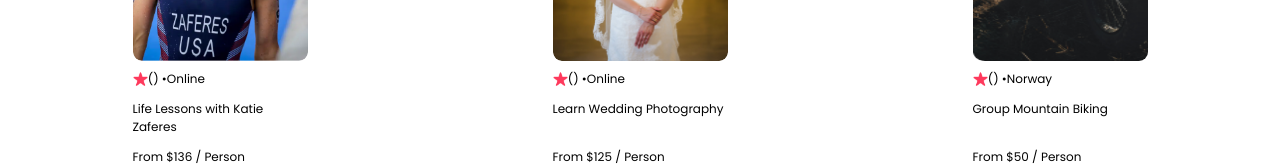
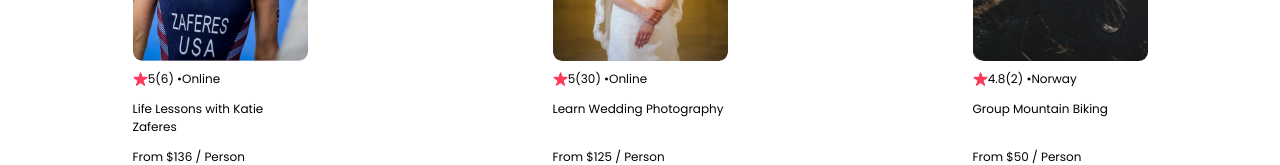
Before and after one commit to BenjaminSeed/scrimba-airbnb, a React (Vite) app in the folder scrimba-airbnb/: page / in a window 1280 px wide. Shown: the part 644-809 px from the top of the page. Built offline with nearby package versions, Linux system fonts and the light colour scheme.

Commit message:
fixed bugs where ratings were not showing, added readme

```diff
--- a/scrimba-airbnb/src/App.css
+++ b/scrimba-airbnb/src/App.css
@@ -7,4 +7,6 @@
 
 body {
   margin: 0;
+  /* width: 550px;
+  height: 853px; */
 }
--- a/scrimba-airbnb/src/App.jsx
+++ b/scrimba-airbnb/src/App.jsx
@@ -7,7 +7,7 @@ import data from "./Data";
 
 function App() {
   const newData = data.map((info) => {
-    return <Card key={info.id} info={info} />;
+    return <Card key={info.id} {...info} />;
   });
   return (
     <>
--- a/scrimba-airbnb/src/components/Card.jsx
+++ b/scrimba-airbnb/src/components/Card.jsx
@@ -1,9 +1,15 @@
 import "../styles/Card.css";
 import star from "../assets/Star 1.png";
 
-const Card = ({ info }) => {
-  const { coverImg, rating, reviewCount, location, title, price, openSpots } =
-    info;
+const Card = ({
+  coverImg,
+  stats: { rating, reviewCount },
+  location,
+  title,
+  price,
+  openSpots,
+}) => {
+  console.log(rating, reviewCount);
   let badgeText;
   if (openSpots === 0) {
     badgeText = "SOLD OUT";
```
Also changed, not shown: scrimba-airbnb/src/assets/final.png (added), 1 other file (tests, documents, lock files or other folders).
